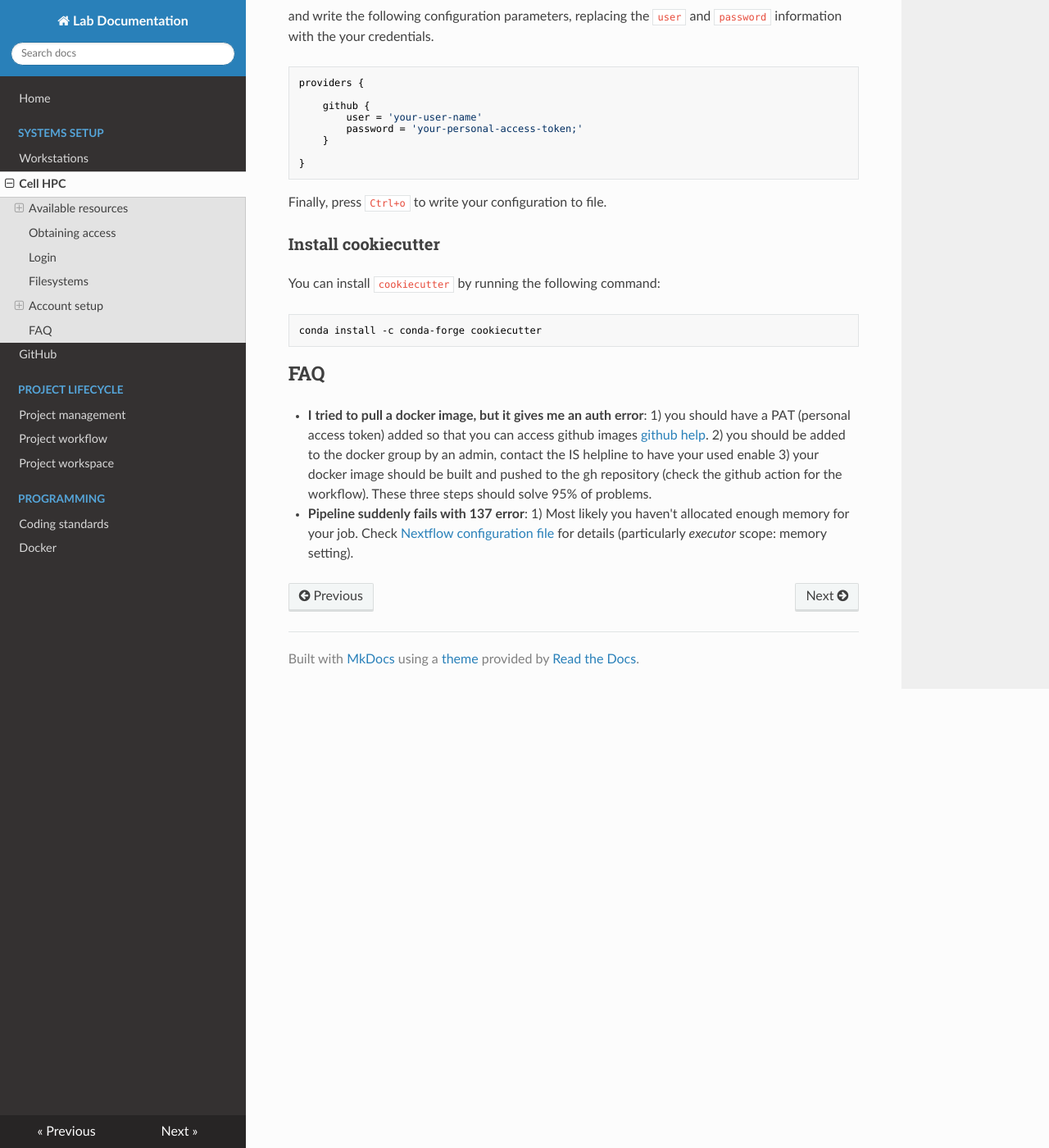
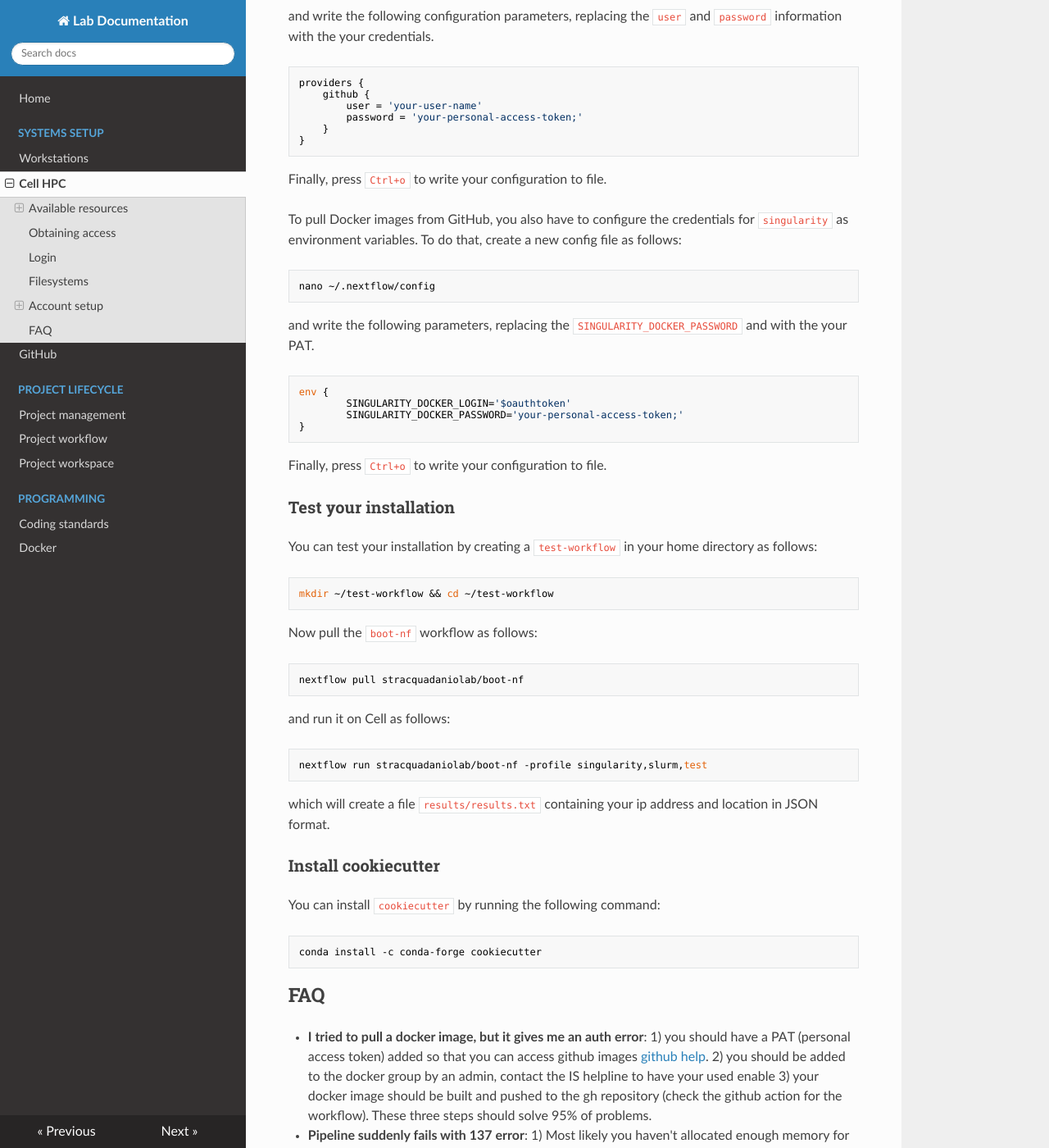
Before and after one commit to stracquadaniolab/docs, an MkDocs documentation site: the page built from docs/systems-setup/hpc-cell.md, in a window 1280 px wide and 1400 px high, scrolled down 2241 px. Shown: the whole window at 82% size. Built offline with MkDocs 1.6.1, drawn with Linux system fonts in a browser that asks for light colours; nearby versions of some CDN libraries.

Commit message:
new: add nextflow install check instructions

````diff
--- a/docs/systems-setup/hpc-cell.md
+++ b/docs/systems-setup/hpc-cell.md
@@ -105,17 +105,58 @@ and write the following configuration parameters, replacing the `user` and
 
 ```bash
 providers {
-
     github {
         user = 'your-user-name'
         password = 'your-personal-access-token;'
     }
-
 }
 ```
 
 Finally, press `Ctrl+o` to write your configuration to file.
 
+To pull Docker images from GitHub, you also have to configure the credentials
+for `singularity` as environment variables. To do that, create a new config
+file as follows:
+
+```bash
+nano ~/.nextflow/config
+```
+
+and write the following parameters, replacing the `SINGULARITY_DOCKER_PASSWORD`
+and with the your PAT.
+
+```bash
+env {
+        SINGULARITY_DOCKER_LOGIN='$oauthtoken'
+        SINGULARITY_DOCKER_PASSWORD='your-personal-access-token;'
+}
+```
+
+Finally, press `Ctrl+o` to write your configuration to file.
+
+### Test your installation
+
+You can test your installation by creating a `test-workflow` in
+your home directory as follows:
+
+```bash
+mkdir ~/test-workflow && cd ~/test-workflow
+```
+
+Now pull the `boot-nf` workflow as follows:
+
+```bash
+nextflow pull stracquadaniolab/boot-nf
+```
+
+and run it on Cell as follows:
+
+```bash
+nextflow run stracquadaniolab/boot-nf -profile singularity,slurm,test
+```
+
+which will create a file `results/results.txt` containing your ip address and
+location in JSON format.
 
 ### Install cookiecutter
 
````
